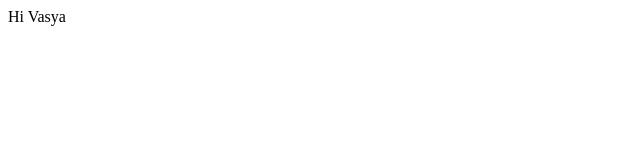
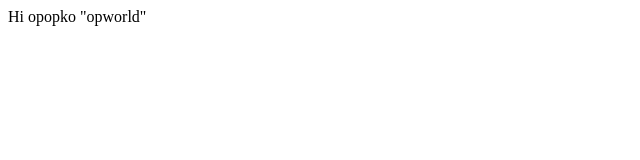
Before and after one commit to istarkov/react-library-with-css-modules-boilerplate, a React app: page / in a window 1280 px wide. Shown: the top 160 px of the page, without its empty margins (0-640 px from the left). Built offline with nearby package versions, Linux system fonts and the light colour scheme; the HTML template or start-up script is replaced by a standard one.

Commit message:
move 2 babel 6

```diff
--- a/src/App.js
+++ b/src/App.js
@@ -1,11 +1,9 @@
 import React, { Component } from 'react';
-
+import Func from './func';
 export default class App extends Component {
   render() {
     return (
-      <div>
-        Hi Vasya
-      </div>
+      <Func />
     );
   }
 }
--- /dev/null
+++ b/src/func.js
@@ -0,0 +1,15 @@
+import React from 'react';
+import defaultProps from 'recompose/defaultProps';
+import compose from 'recompose/compose';
+
+const app = ({hello}) => (
+  <div>
+    Hi opopko "{hello}"
+  </div>
+);
+
+export default compose(
+  defaultProps({
+    hello: 'opworld',
+  })
+)(app);
```
Also changed, not shown: package.json (+16 -8 lines), .babelrc, 1 other file (tests, documents, lock files or other folders).
